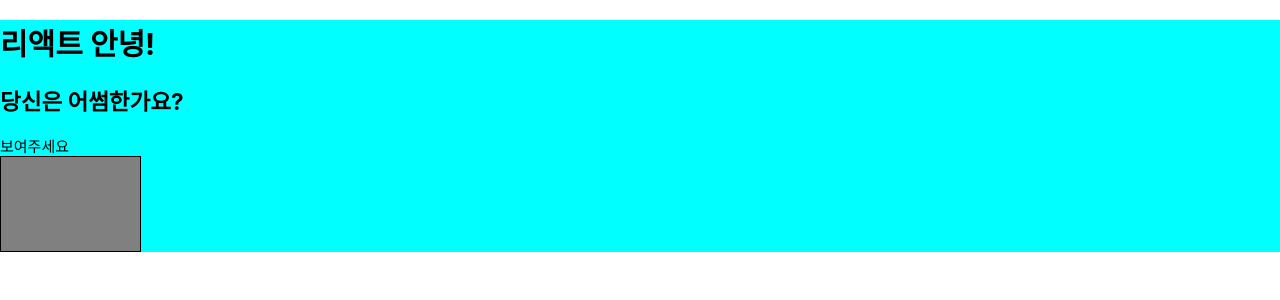
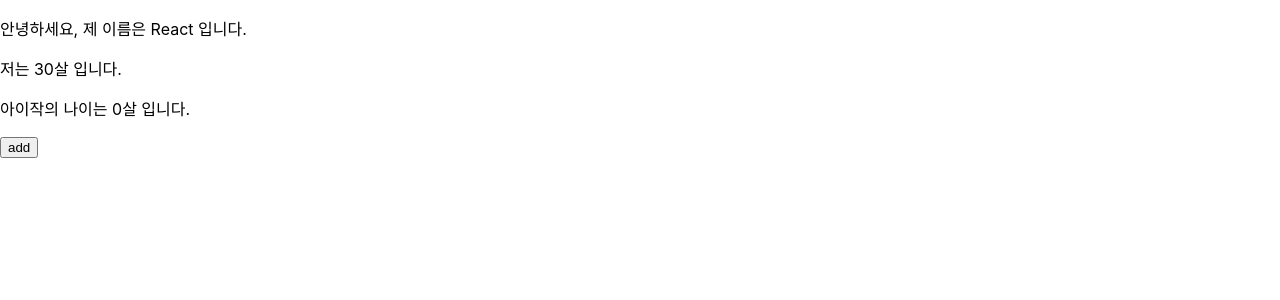
Before and after one commit to gnshjoo/react, a React (Create React App) app: page / in a window 1280 px wide. Shown: the top 300 px of the page. Built offline with nearby package versions, Linux system fonts and the light colour scheme.

Commit message:
3장 업데이트

```diff
--- a/src/App.js
+++ b/src/App.js
@@ -1,4 +1,5 @@
 import React, { Component } from "react";
+import MyComponent from "./MyComponents";
 import "./App.css";
 
 class App extends Component {
@@ -14,14 +15,7 @@
       Moztransition: "all",
       msTransition: "all"
     };
-    return (
-      <div className="my-div">
-        <h1>리액트 안녕!</h1>
-        <h2>{text}</h2>
-        {condition ? "보여주세요" : null}
-        <div style={style} />
-      </div>
-    );
+    return <MyComponent name="React" age={30} />;
   }
 }
 
--- /dev/null
+++ b/src/MyComponents.js
@@ -0,0 +1,48 @@
+import React, { Component } from "react";
+import PropsTypes from "prop-types";
+
+class MyComponent extends Component {
+  static defaultProps = {
+    name: "기본 이름"
+  };
+  static PropsTypes = {
+    name: PropsTypes.string,
+    age: PropsTypes.number.isRequired
+  };
+
+  constructor(props) {
+    super(props);
+    this.state = {
+      number: 0
+    };
+  }
+
+  render() {
+    return (
+      <div>
+        <p>안녕하세요, 제 이름은 {this.props.name} 입니다.</p>
+        <p>저는 {this.props.age}살 입니다.</p>
+        <p>아이작의 나이는 {this.state.number}살 입니다.</p>
+        <button
+          onClick={() => {
+            this.setState({
+              number: this.state.number + 1
+            });
+          }}
+        >
+          add
+        </button>
+      </div>
+    );
+  }
+}
+
+// MyComponent.defaultProps = {
+//   name: "기본 이름"
+// };
+
+// MyComponent.PropsTypes = {
+//   name: PropsTypes.string
+// };
+
+export default MyComponent;
```
